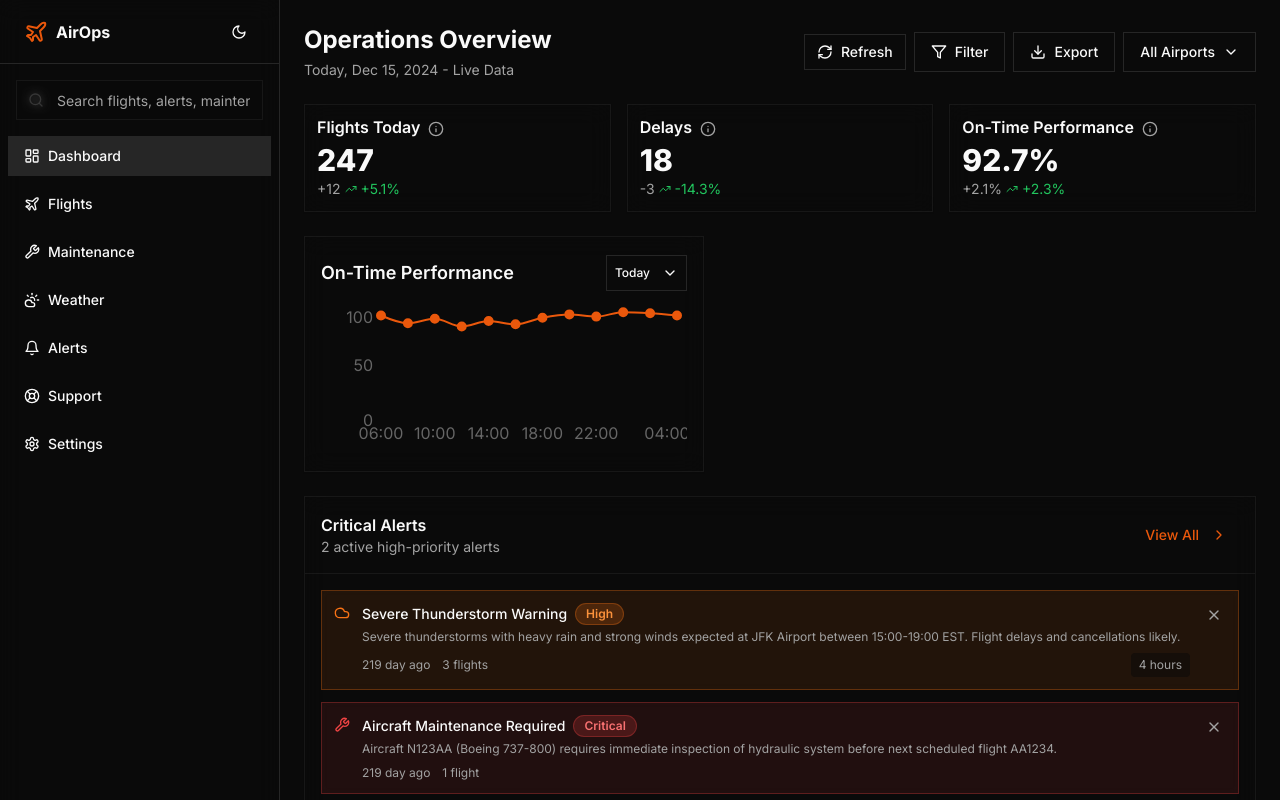
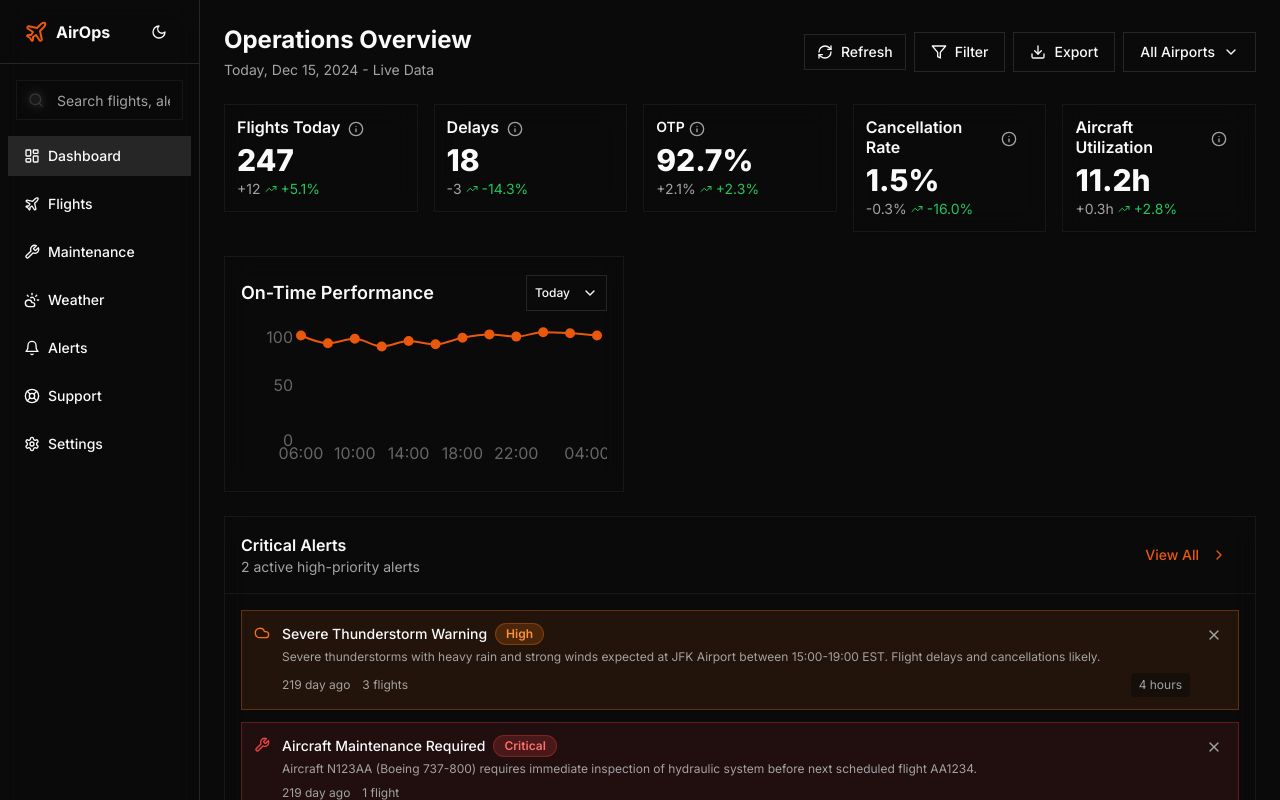
Before and after one commit to edwinjojie/IBS_V5, a Next.js app: page / in a window 1280 px wide. Shown: the top 800 px of the page. Built offline with nearby package versions, Linux system fonts and the light colour scheme.

Commit message:
OTP+2 widgets added
Modified the card size of On time performance metric card, removed the drop down function of OTP. Added 2 cards, cancellation rate n aircraft utilization

```diff
--- a/app/page.tsx
+++ b/app/page.tsx
@@ -130,7 +130,7 @@ export default function Page() {
 
   return (
     <div className="min-h-screen bg-background text-foreground">
-      <div className="grid lg:grid-cols-[280px_1fr]">
+      <div className="grid lg:grid-cols-[200px_1fr]">
         {/* Sidebar */}
         <aside className="border-r border-border bg-background/60 backdrop-blur-md">
           <div className="flex h-16 items-center justify-between border-b border-border px-6">
@@ -280,7 +280,7 @@ export default function Page() {
           {activeTab === "dashboard" && (
             <>
               {metrics && (
-                <div className="grid gap-4 md:grid-cols-3 mb-6">
+                <div className="grid gap-4 md:grid-cols-5 mb-6">
                   <div className="relative">
                     <MetricsCard
                       title={<span>Flights Today <TooltipProvider><Tooltip><TooltipTrigger asChild><Info className="inline h-4 w-4 text-muted-foreground ml-1 cursor-help" aria-label="Info about Flights Today" /></TooltipTrigger><TooltipContent>Total number of flights scheduled for today.</TooltipContent></Tooltip></TooltipProvider></span>}
@@ -326,16 +326,93 @@ export default function Page() {
                   </div>
                   <div className="relative">
                     <MetricsCard
-                      title={<span>On-Time Performance <TooltipProvider><Tooltip><TooltipTrigger asChild><Info className="inline h-4 w-4 text-muted-foreground ml-1 cursor-help" aria-label="Info about On-Time Performance" /></TooltipTrigger><TooltipContent>Percentage of flights that departed/arrived on time.</TooltipContent></Tooltip></TooltipProvider></span>}
+                      title={<div className="flex items-center gap-1"><span className="text-sm">OTP</span>  <TooltipProvider><Tooltip>
+          <TooltipTrigger asChild>
+            <span>
+              <Info className="inline h-4 w-4 text-muted-foreground cursor-help" />
+            </span>
+          </TooltipTrigger>
+          <TooltipContent>
+            Percentage of flights that departed/arrived on time.
+          </TooltipContent>
+        </Tooltip>
+      </TooltipProvider> </div>}
                       value={`${metrics.onTimePerformance.value}%`}
                       change={{
                         value: `${metrics.onTimePerformance.change > 0 ? "+" : ""}${metrics.onTimePerformance.change}%`,
                         percentage: `${metrics.onTimePerformance.percentage > 0 ? "+" : ""}${metrics.onTimePerformance.percentage}%`,
                         isPositive: metrics.onTimePerformance.isPositive,
                       }}
+                      //valueClassName="text-lg"
+
+                      //onClick={() => handleMetricClick("performance")}
                     />
                   </div>
+                  <div className="relative">
+                  <MetricsCard
+                     title={
+                     <div className="flex items-center gap-1">
+                      <span>Cancellation Rate</span>
+                       <TooltipProvider>
+            <Tooltip>
+              <TooltipTrigger asChild>
+                <span>
+                  <Info className="inline h-4 w-4 text-muted-foreground cursor-help" />
+                </span>
+              </TooltipTrigger>
+              <TooltipContent>
+                Percentage of cancelled flights today
+              </TooltipContent>
+            </Tooltip>
+          </TooltipProvider>
+        </div>
+      }
+      value={`${metrics.cancellationRate.value.toFixed(1)}%`}
+      change={{
+        value: `${metrics.cancellationRate.change > 0 ? "+" : ""}${metrics.cancellationRate.change.toFixed(1)}%`,
+        percentage: `${metrics.cancellationRate.percentage > 0 ? "+" : ""}${metrics.cancellationRate.percentage.toFixed(1)}%`,
+        isPositive: metrics.cancellationRate.isPositive,
+      }}
+    />
+  </div>
+
+  {/*  Aircraft Utilization card */}
+  <div className="relative">
+    <MetricsCard
+      title={
+        <div className="flex items-center gap-1">
+          <span>Aircraft Utilization</span>
+          <TooltipProvider>
+            <Tooltip>
+              <TooltipTrigger asChild>
+                <span>
+                  <Info className="inline h-4 w-4 text-muted-foreground cursor-help" />
+                </span>
+              </TooltipTrigger>
+              <TooltipContent>
+                Avg. daily hours flown per aircraft
+              </TooltipContent>
+            </Tooltip>
+          </TooltipProvider>
+        </div>
+      }
+      value={`${metrics.aircraftUtilization.value.toFixed(1)}${metrics.aircraftUtilization.unit || 'h'}`}
+      change={{
+        value: `${metrics.aircraftUtilization.change > 0 ? "+" : ""}${metrics.aircraftUtilization.change.toFixed(1)}${metrics.aircraftUtilization.unit || 'h'}`,
+        percentage: `${metrics.aircraftUtilization.percentage > 0 ? "+" : ""}${metrics.aircraftUtilization.percentage.toFixed(1)}%`,
+        isPositive: metrics.aircraftUtilization.isPositive,
+      }}
+    />
+  </div>
+
+
+
+
+
+
                 </div>
+
+
               )}
 
               {/* Chart */}
--- a/components/metrics-card.tsx
+++ b/components/metrics-card.tsx
@@ -14,9 +14,10 @@ interface MetricsCardProps {
   }
   chart?: React.ReactNode
   onClick?: () => void
+  valueClassName?: string
 }
 
-export function MetricsCard({ title, value, change, chart, onClick }: MetricsCardProps) {
+export function MetricsCard({ title, value, change, chart, onClick,valueClassName }: MetricsCardProps) {
   return (
     <Card
       className="p-3 bg-background/60 backdrop-blur-md border-border/50 hover:bg-background/80 transition-all cursor-pointer group"
@@ -30,7 +31,7 @@ export function MetricsCard({ title, value, change, chart, onClick }: MetricsCar
       </div>
       <div className="flex items-end justify-between">
         <div>
-          <p className="text-3xl font-extrabold text-foreground leading-none">{value}</p>
+          <p className={`font-extrabold text-foreground leading-none ${valueClassName || 'text-3xl'}`}>{value}</p>
           <div className="flex items-center gap-1 mt-1">
             <span className="text-sm text-muted-foreground">{change.value}</span>
             <div className="flex items-center gap-1">
--- a/data/metrics.json
+++ b/data/metrics.json
@@ -35,7 +35,25 @@
       "isPositive": true,
       "unit": "minutes",
       "lastUpdated": "2024-12-15T18:30:00Z"
+    },
+    "cancellationRate": {
+      "value": 1.5,
+      "change": -0.3,
+      "percentage": -16,
+      "isPositive": true,
+      "lastUpdated": "2025-07-23T09:00:00Z"
+    },
+    "aircraftUtilization": {
+      "value": 11.2,
+      "change": 0.3,
+      "percentage": 2.8,
+      "unit": "h",
+      "isPositive": true,
+      "lastUpdated": "2025-07-23T09:00:00Z"
     }
+
+
+
   },
   "historicalData": {
     "onTimePerformance": [
--- a/services/api.ts
+++ b/services/api.ts
@@ -101,7 +101,24 @@ export interface Metrics {
     unit: string
     lastUpdated: string
   }
+  cancellationRate: {
+    value: number
+    change: number
+    percentage: number
+    isPositive: boolean
+    lastUpdated: string
+  }
+  aircraftUtilization: {
+    value: number
+    change: number
+    percentage: number
+    isPositive: boolean
+    unit: string
+    lastUpdated: string
+  }
 }
+
+
 
 // API Functions
 export const flightAPI = {
```
